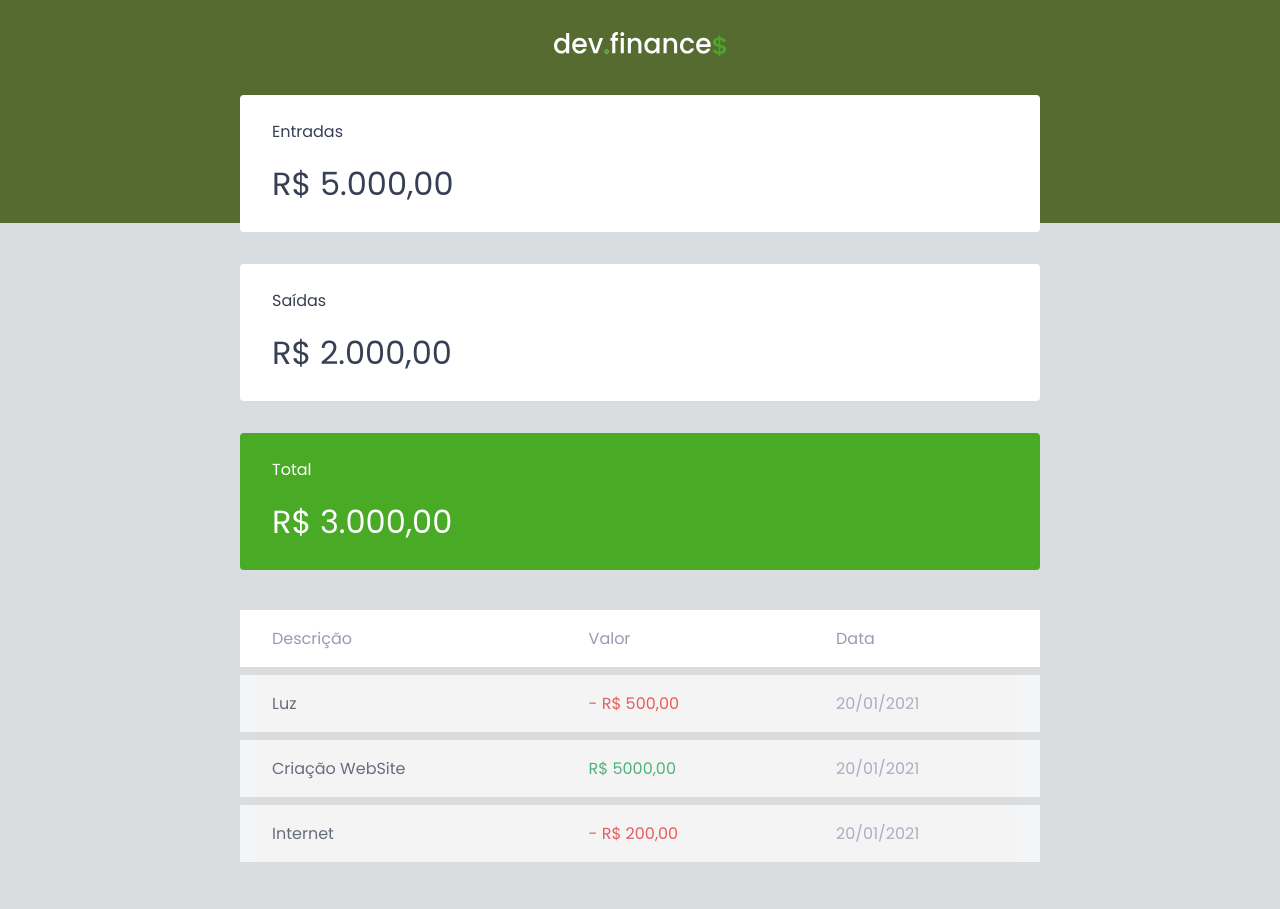
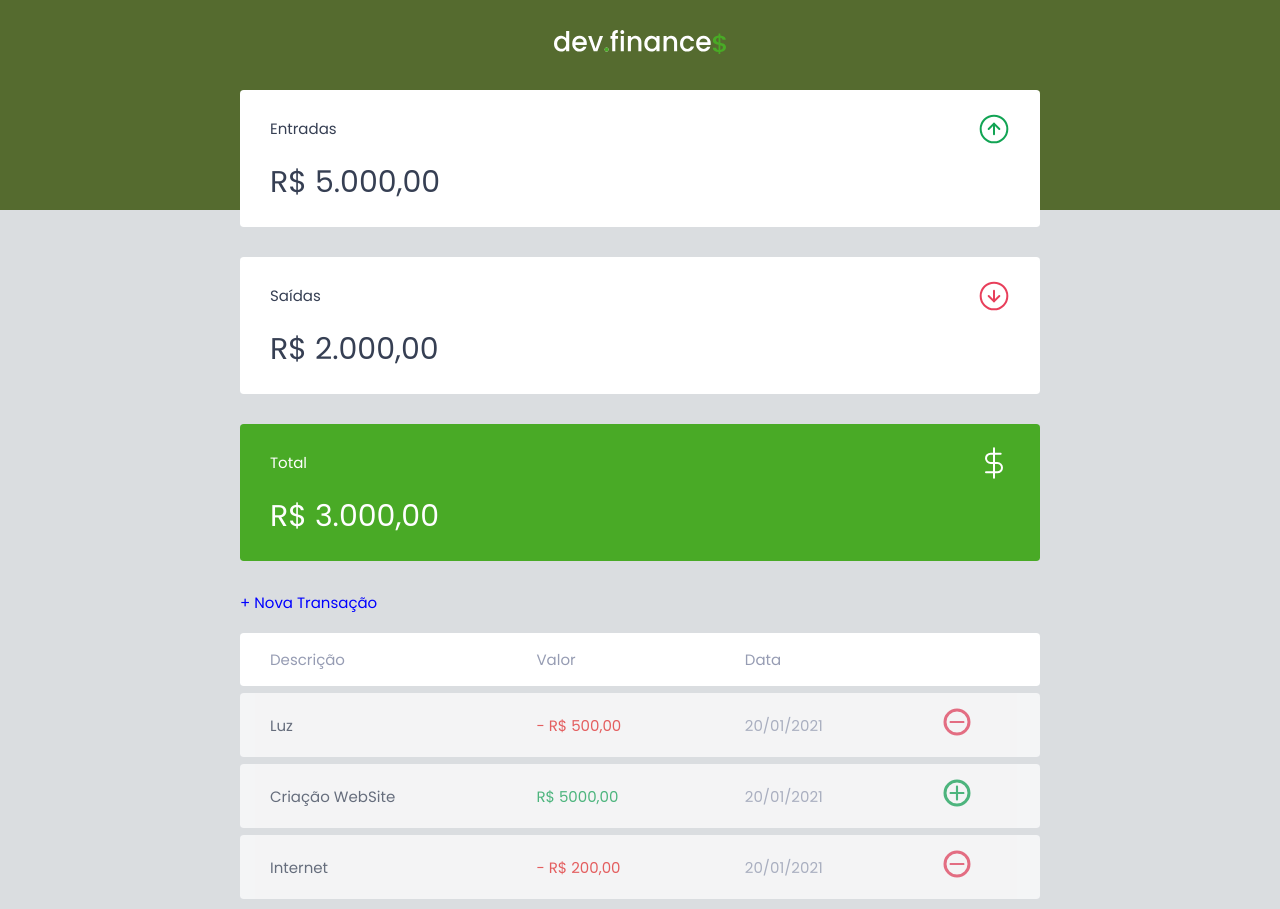
Before and after one commit to rcc-repository/Maratona-Discover-01, a plain HTML site: page index.html in a window 1280 px wide. Shown: the top 909 px of the page. Drawn offline with Linux system fonts and the light colour scheme.

Commit message:
Codando dev.finance

```diff
--- a/index.html
+++ b/index.html
@@ -21,18 +21,28 @@
             <h2 class="sr-only">Balanço</h2>
 
             <div class="card">
-                <h3>Entradas</h3>
+                <h3>
+                    <span>Entradas</span>
+                    <img src="./assets/income.svg" alt="Imagem de Entradas">
+                </h3>
                 <p>R$ 5.000,00</p>
 
             </div>
 
             <div class="card">
-                <h3>Saídas</h3>
+                <h3>
+                    <span>Saídas</span>
+                    <img src="./assets/expense.svg" alt="Imagem de Saída">
+                </h3>
                 <p>R$ 2.000,00</p>
             </div>
 
             <div class="card total">
-                <h3>Total</h3>
+                <h3>
+                    <span>Total</span>
+                    <img src="./assets/total.svg" alt="Imagem de Total">
+                </h3>
+
                 <p>R$ 3.000,00</p>
             </div>
         </section>
@@ -40,12 +50,15 @@
         <section id="transaction">
             <h2 class="sr-only">Transações</h2>
 
+            <a href="#" class="button new">+ Nova Transação</a>
+
             <table id = "data-table">
                 <thead>
                     <tr>
                         <th>Descrição</th>
                         <th>Valor</th>
                         <th>Data</th>
+                        <th></th>
                     </tr>
                 </thead>
                 <tbody>
@@ -53,16 +66,25 @@
                         <td class="description">Luz</td>
                         <td class="expense">- R$ 500,00</td>
                         <td class="date">20/01/2021</td>
+                        <td>
+                            <img src="./assets/minus.svg" alt="Imagem para menos">
+                        </td>
                     </tr>
                     <tr>
                         <td class="description">Criação WebSite</td>
                         <td class="income">R$ 5000,00</td>
                         <td class="date">20/01/2021</td>
+                        <td>
+                            <img src="./assets/plus.svg" alt="Imagem para mais">
+                        </td>
                     </tr>
                     <tr>
                         <td class="description">Internet</td>
                         <td class="expense">- R$ 200,00</td>
                         <td class="date">20/01/2021</td>
+                        <td>
+                            <img src="./assets/minus.svg" alt="Imagem para menos">
+                        </td>
                     </tr>
                 </tbody>
             </table>
--- a/style.css
+++ b/style.css
@@ -8,6 +8,10 @@
     margin: 0;
     padding: 0;
     box-sizing: border-box;
+}
+
+html {
+    font-size: 93.75%;
 }
 
 body {
@@ -40,6 +44,22 @@ h2 {
     margin-bottom: 0.8rem;
     color: var(--dark-blue);
     font-weight: normal;
+}
+
+/* Links & Buttons ==================*/
+
+a {
+    color:blue;
+    text-decoration: none;
+}
+
+.button.new {
+    display: inline-block;
+    margin-bottom: 0.8rem;
+}
+
+a:hover {
+    color:var(--dark-blue)
 }
 
 /* Header ==================*/
@@ -79,6 +99,9 @@ header {
 .card h3 {
     font-weight: normal;
     font-size: 1rem;
+    display: flex;
+    align-items: center;
+    justify-content: space-between;
 }
 
 .card p {
@@ -100,9 +123,15 @@ header {
     border-spacing: 0 0.5rem;
 }
 
-tbale thead tr th:first-child,
-tabel tbody tr td:first-child {
+table thead tr th:first-child,
+table tbody tr td:first-child {
     border-radius: 0.25rem 0 0 0.25rem;
+}
+
+
+table thead tr th:last-child,
+table tbody tr td:last-child {
+    border-radius: 0 0.25rem 0.25rem 0;
 }
 
 table td {
@@ -147,3 +176,16 @@ footer {
     color: var(--dark-blue);
     opacity: 0.6;
 }
+
+/* Responsive ==================*/
+@media (min-with: 800px) {
+    html {
+        font-size: 87.5%;
+    }
+
+    #balance {
+        display: grid;
+        grid-template-columns: repeat(3, 1fr);
+        gap: 2rem;
+    }
+}
```
